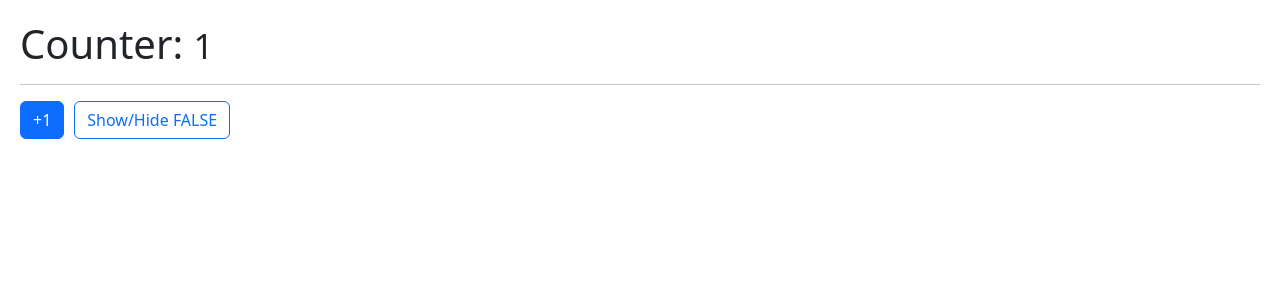
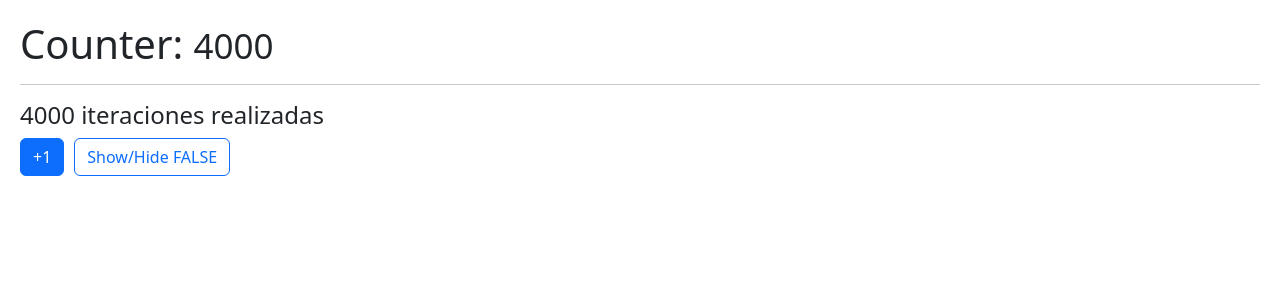
Before and after one commit to lmdelgallego/05-hook-app, a React (Vite) app: page / in a window 1280 px wide. Shown: the top 300 px of the page. Built offline with nearby package versions, Linux system fonts and the light colour scheme.

Commit message:
✨ feature: useMemo

```diff
--- /dev/null
+++ b/src/06-memo/MemoHook.jsx
@@ -0,0 +1,37 @@
+import React, { useMemo, useState } from 'react'
+import { useCounter } from '../hooks'
+
+
+const heavyProcess = (iterations = 100) => {
+    for(let i = 0; i < iterations; i++) {
+        console.log('Ahí vamos...')
+    }
+
+    return `${iterations} iteraciones realizadas`
+}
+
+
+export const MemoHook = () => {
+
+  const {counter, increment} = useCounter(4000)
+  const [show, setShow] = useState(false)
+
+  const memorizeValue = useMemo(() => heavyProcess(counter), [counter])
+
+  return (
+    <>
+        <h1>Counter: <small>{counter}</small></h1>
+        <hr />
+
+        <h4>{ memorizeValue }</h4>
+
+        <button className='btn btn-primary' onClick={() => increment()}>+1</button>
+        <button
+            className="btn btn-outline-primary"
+            onClick={() => setShow(!show)}
+        >
+            Show/Hide {JSON.stringify(show).toUpperCase()}
+        </button>
+    </>
+  )
+}
--- a/src/main.jsx
+++ b/src/main.jsx
@@ -4,10 +4,11 @@
 
 import './index.css'
 // import { Layout } from './05-LayoutEffect/Layout'
-import { Memorize } from './06-memo/Memorize'
+// import { Memorize } from './06-memo/Memorize'
+import { MemoHook } from './06-memo/MemoHook'
 
 ReactDOM.createRoot(document.getElementById('root')).render(
   // <React.StrictMode>
-    <Memorize />,
+    <MemoHook />,
   // </React.StrictMode>,
 )
```
Also changed, not shown: .pnp.cjs, .pnp.loader.mjs.
